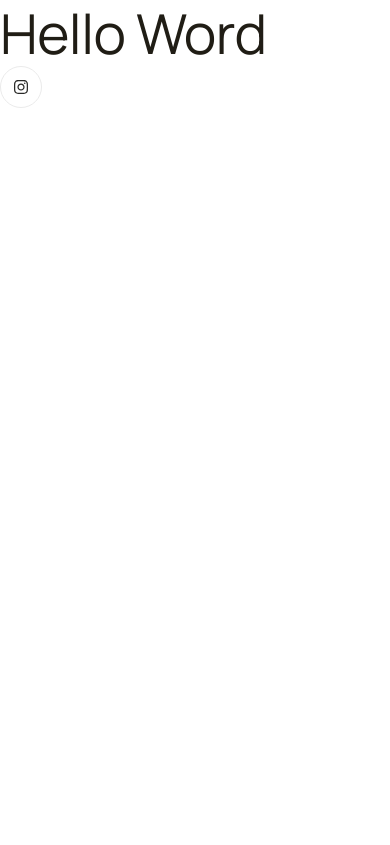
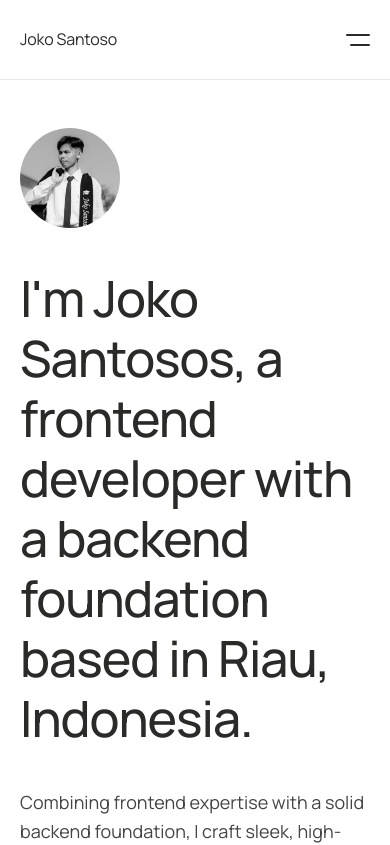
Before and after one commit to jokoo7/portfolio-homepage, a Next.js app: page / in a window 390 px wide. Shown: the top 845 px of the page. Built offline with nearby package versions, Linux system fonts and the light colour scheme; a web font is replaced by a local one.

Commit message:
feat: add navbar and main-hero page

```diff
--- a/app/globals.css
+++ b/app/globals.css
@@ -70,15 +70,24 @@
     @apply hover:text-grey text-[18px] leading-[1.6em] text-[#4A4A45] underline;
   }
   .nav-home {
-    @apply leading-[120%] tracking-[-0.01em] text-black no-underline hover:text-[#000000];
+    @apply text-[16px] leading-[120%] tracking-[-0.01em] text-black no-underline hover:text-[#000000];
   }
   .nav-footer-home {
     @apply hover:text-light-grey leading-[120%] font-bold text-white no-underline;
   }
   .nav-links {
-    @apply leading-[2em] tracking-[-0.2px] text-[#4A4A45] no-underline hover:text-[#828282];
+    @apply text-[14px] leading-[2em] tracking-[-0.2px] text-[#4A4A45] no-underline hover:text-[#828282];
   }
   .nav-footer-links {
     @apply text-grey leading-[2em] tracking-[-0.2px] no-underline hover:text-white;
   }
 }
+
+@layer components {
+  .wrapper {
+    @apply w-full px-[20px] md:px-[40px] lg:px-[100px];
+  }
+  .wrapper-content {
+    @apply mx-auto w-full max-w-[1600px];
+  }
+}
--- a/app/layout.tsx
+++ b/app/layout.tsx
@@ -2,6 +2,7 @@ import type { Metadata } from 'next';
 import { Manrope, Fragment_Mono } from 'next/font/google';
 import './globals.css';
 import { cn } from '@/lib/utils';
+import Navbar from '@/components/navbar';
 
 const manropeSans = Manrope({
   variable: '--font-manrope-sans',
@@ -23,9 +24,12 @@ export default function RootLayout({
   children,
 }: Readonly<{ children: React.ReactNode }>) {
   return (
-    <html lang="en">
+    <html lang="en" suppressHydrationWarning>
       <body className={cn(manropeSans.variable, fragmentMono.variable)}>
-        {children}
+        <main className="relative flex min-h-screen flex-col">
+          <Navbar />
+          <div className="mt-32 min-h-screen flex-1 flex-grow">{children}</div>
+        </main>
       </body>
     </html>
   );
--- a/app/page.tsx
+++ b/app/page.tsx
@@ -1,13 +1,35 @@
-import { Button } from '@/components/button';
-import { FaInstagram } from 'react-icons/fa';
+import Image from 'next/image';
 
 export default function Home() {
   return (
     <>
-      <h1 className="">Hello Word</h1>
-      <Button size="icon" variant="default">
-        <FaInstagram />
-      </Button>
+      <div className="wrapper">
+        <div className="wrapper-content flex flex-col gap-10">
+          <div className="aspect-square w-[100px] overflow-hidden rounded-full">
+            <Image
+              src="/profile.jpg"
+              alt="Profile"
+              width={100}
+              height={100}
+              className="object-cover grayscale-100"
+            />
+          </div>
+          <h1 className="hidden md:block">
+            I&apos;m Joko Santosos, a frontend developer with a backend
+            foundation based in Riau, Indonesia.
+          </h1>
+          <h2 className="md:hidden">
+            I&apos;m Joko Santosos, a frontend developer with a backend
+            foundation based in Riau, Indonesia.
+          </h2>
+          <p>
+            Combining frontend expertise with a solid backend foundation, I
+            craft sleek, high-performance, and user-friendly web applications,
+            ensuring seamless functionality and visual appeal across platforms.
+          </p>
+          <div></div>
+        </div>
+      </div>
     </>
   );
 }
--- /dev/null
+++ b/components/navbar.tsx
@@ -0,0 +1,133 @@
+'use client';
+
+import Link from 'next/link';
+import React from 'react';
+import { Button } from './button';
+import { FaGithub } from 'react-icons/fa';
+import { cn } from '@/lib/utils';
+
+const NAVLINKS = [
+  { path: '/projects', label: 'Projects' },
+  { path: '/about-me', label: 'About me' },
+];
+
+function Logo() {
+  return (
+    <Link href="/" className="nav-home">
+      Joko Santoso
+    </Link>
+  );
+}
+
+export default function Navbar() {
+  const navRef = React.useRef<number | null>(null);
+  const [navbarVisible, setNavbarVisible] = React.useState(true);
+  const [hamburger, setHamburger] = React.useState(false);
+
+  React.useEffect(() => {
+    const handleScroll = () => {
+      const { scrollY } = window;
+      const isScrollingDown = scrollY > (navRef.current || 0);
+      navRef.current = scrollY;
+
+      setNavbarVisible((prev) => {
+        const newNavbarState = !isScrollingDown || scrollY === 0;
+        return prev !== newNavbarState ? newNavbarState : prev;
+      });
+    };
+
+    const handleScrollDebounced = () => {
+      window.requestAnimationFrame(handleScroll);
+    };
+
+    window.addEventListener('scroll', handleScrollDebounced, { passive: true });
+    handleScroll();
+
+    return () => {
+      window.removeEventListener('scroll', handleScrollDebounced);
+    };
+  }, []);
+
+  return (
+    <nav
+      className={cn(
+        'border-light-grey fixed top-0 right-0 left-0 z-50 mx-auto flex h-[80px] w-full max-w-[1800px] -translate-y-[90px] flex-col border-b bg-transparent px-[20px] backdrop-blur-2xl transition-all duration-[350ms] md:h-[90px] md:px-[40px]',
+        { 'translate-y-0': navbarVisible, 'h-[65vh]': hamburger }
+      )}
+    >
+      <div className="wrapper-content flex h-[80px] shrink-0 items-center justify-between md:h-[90px]">
+        <Logo />
+
+        {/* Navlinks */}
+        <div className="hidden items-center gap-8 md:flex">
+          {NAVLINKS.map((link, i) => (
+            <Link key={i} href={link.path} className="nav-links">
+              {link.label}
+            </Link>
+          ))}
+          <Button>
+            <FaGithub />
+            Source
+          </Button>
+        </div>
+
+        {/* Hamburger Menu */}
+        <button
+          onClick={() => setHamburger((prev) => !prev)}
+          className="flex aspect-square w-[32px] cursor-pointer flex-col items-end justify-center gap-2 md:hidden"
+        >
+          <div className="flex h-[18px] w-[24px] shrink-0 flex-col items-end justify-between py-[3px]">
+            <div
+              className={cn(
+                'h-[2px] w-full rounded-full bg-black transition-all duration-[400ms]',
+                {
+                  'translate-y-[5px] rotate-45': hamburger,
+                }
+              )}
+              style={{
+                transformOrigin: '50% 50% 0px',
+              }}
+            ></div>
+            <div
+              className={cn(
+                'h-[2px] w-[20px] rounded-full bg-black transition-all duration-[400ms]',
+                {
+                  'w-full -translate-y-[5px] -rotate-45': hamburger,
+                }
+              )}
+              style={{
+                transformOrigin: '50% 50% 0px',
+              }}
+            ></div>
+          </div>
+        </button>
+      </div>
+
+      {/* Nav Mobile */}
+      <div
+        className={cn(
+          'wrapper-content flex h-0 w-full items-center justify-center overflow-hidden transition-all duration-200',
+          {
+            'h-full': hamburger,
+          }
+        )}
+      >
+        <div className="flex w-full flex-col items-center gap-12 md:hidden">
+          {NAVLINKS.map((link, i) => (
+            <Link
+              key={i}
+              href={link.path}
+              className="nav-links text-[20px] leading-[28px] font-medium"
+            >
+              {link.label}
+            </Link>
+          ))}
+          <Button className="w-full" variant="dark" size="big">
+            <FaGithub />
+            Source
+          </Button>
+        </div>
+      </div>
+    </nav>
+  );
+}
```
Also changed, not shown: public/profile.jpg (added).
